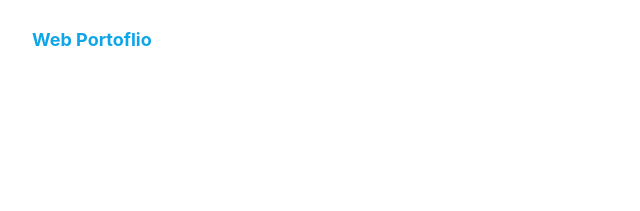
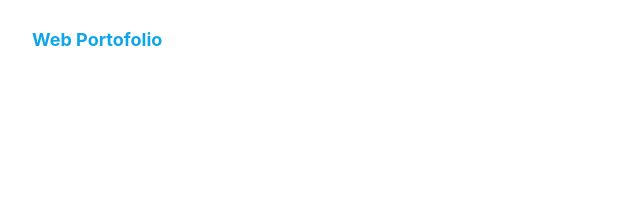
Before and after one commit to febrianrizkiadisutiyo/portofolio, a website: page index.html in a window 1280 px wide. Shown: the top 211 px of the page, 0-640 px from the left. Drawn offline with Linux system fonts and the light colour scheme.

Commit message:
update header

```diff
--- a/index.html
+++ b/index.html
@@ -18,7 +18,7 @@
             <div class="flex items-center justify-between relative">
                 <div class="px-4">
                     <a href="#home" class="font-bold text-lg text-primary block py-6">
-                        Web Portoflio
+                        Web Portofolio
                     </a>
                 </div>
                 <div class="flex items-center px-4">
```
